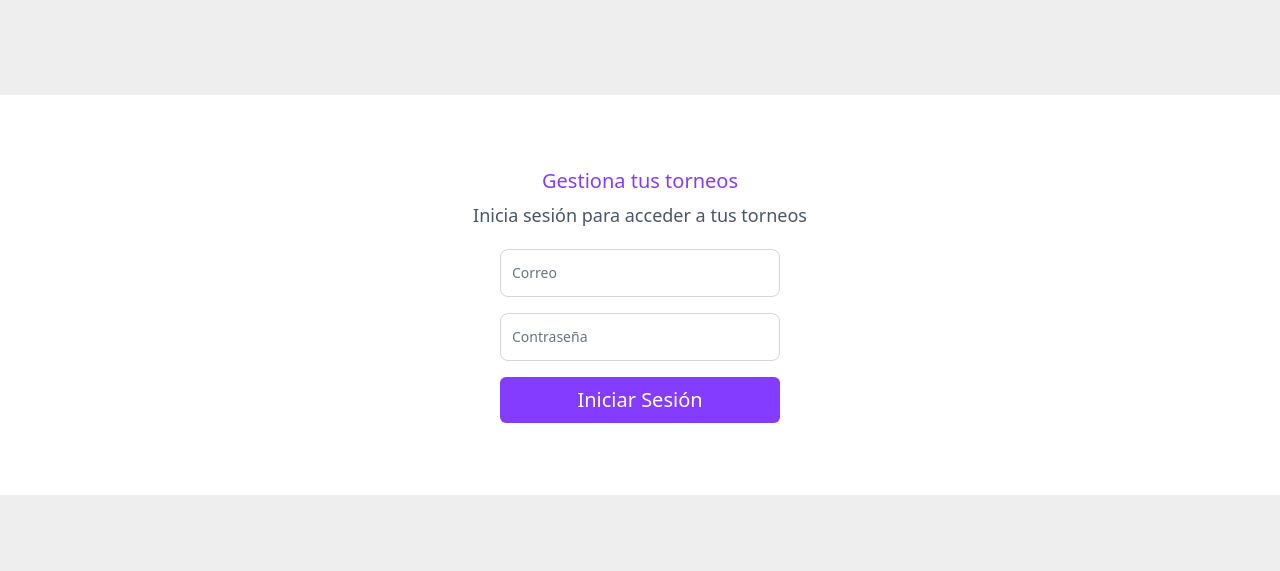
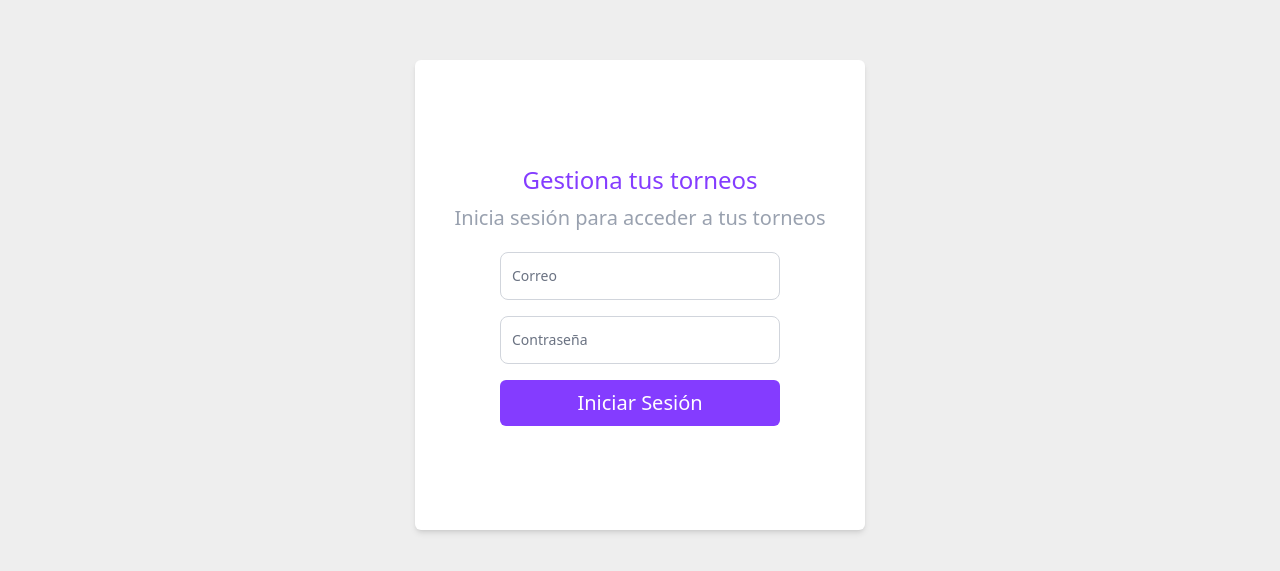
Before and after one commit to FelixAva/kuali-tournaments, a React (Vite) app: page /auth in a window 1280 px wide. Shown: the part 105-676 px from the top of the page. Built offline with nearby package versions, Linux system fonts and the light colour scheme.

Commit message:
SignIn and AuthLayout responsive design

```diff
--- a/src/routes/auth/index.tsx
+++ b/src/routes/auth/index.tsx
@@ -9,12 +9,12 @@ function RouteComponent() {
   return (
     <>
       <h2
-        className="mb-1.5 text-xl text-[#843CFF]"
+        className="mb-1.5 text-xl text-[#843CFF] md:mb-2 md:text-2xl"
       >
         Gestiona tus torneos
       </h2>
       <h3
-        className="mb-5 text-lg text-gray-600"
+        className="mb-5 text-lg text-gray-600 md:text-xl md:text-gray-400"
       >
         Inicia sesión para acceder a tus torneos
       </h3>
--- a/src/routes/auth/route.tsx
+++ b/src/routes/auth/route.tsx
@@ -7,7 +7,7 @@ export const Route = createFileRoute('/auth')({
 function AuthLayoutComponent() {
   return (
     <div className="w-screen h-screen bg-[#EEE] flex flex-col justify-center items-center">
-      <div className="w-full h-[400px] bg-[#FFF] flex flex-col justify-center items-center text-center">
+      <div className="w-full h-[400px] shadow-md bg-[#FFF] flex flex-col justify-center items-center text-center md:w-[450px] md:h-[470px] md:rounded-md">
         <Outlet />
       </div>
     </div>
```
